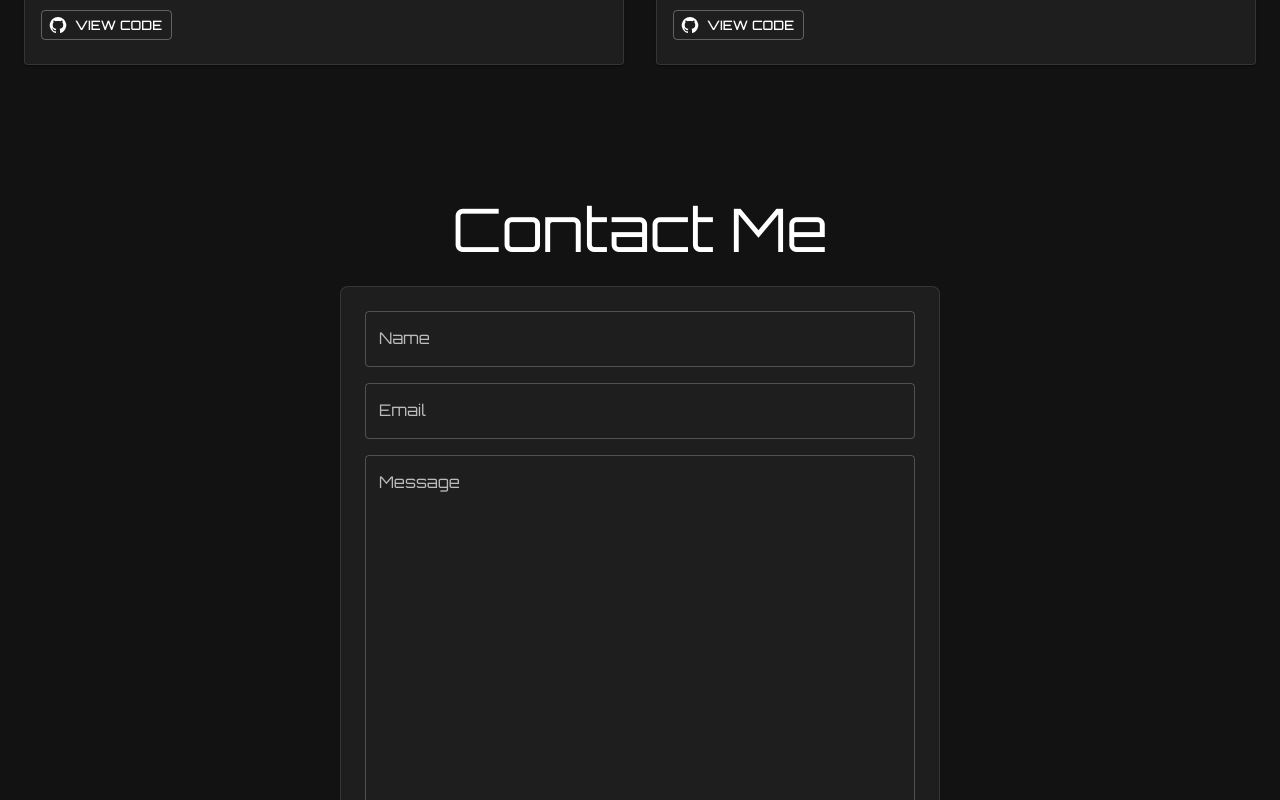
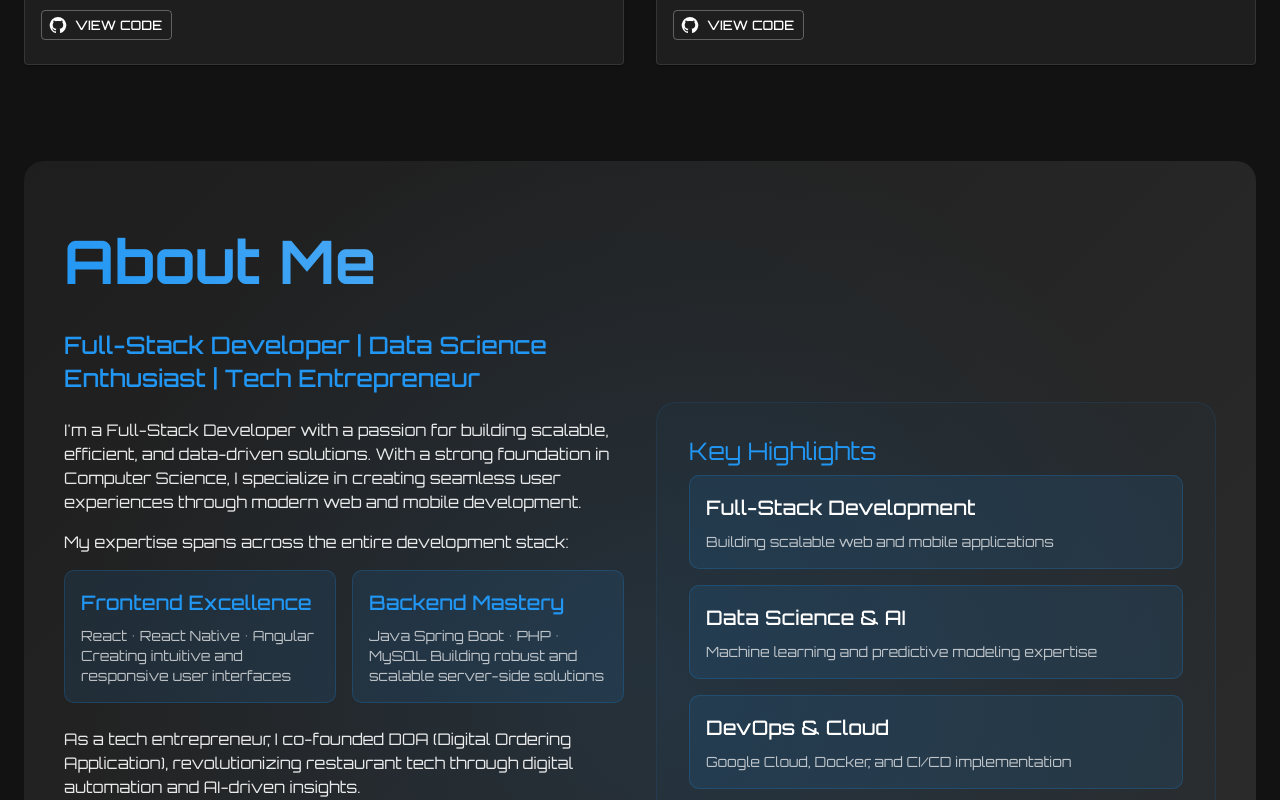
Before and after one commit to butrintbytyqi/portfolio, a React (Create React App) app: page / in a window 1280 px wide. Shown: the part 6680-7480 px from the top of the page. Built offline with nearby package versions, Linux system fonts and the light colour scheme; the HTML template or start-up script is replaced by a standard one.

Commit message:
Fixed ESLint warnings & updated dependencies

```diff
--- a/src/App.js
+++ b/src/App.js
@@ -105,10 +105,10 @@ function App() {
     }
   };
 
-  const [ref, inView] = useInView({
-    threshold: 0.3,
-    triggerOnce: true,
-  });
+  // const [ref, inView] = useInView({
+  //   threshold: 0.3,
+  //   triggerOnce: true,
+  // });
 
   const skills = [
     { name: "Frontend Development", level: 90 },
@@ -928,61 +928,6 @@ function App() {
           </Grid>
         </Box>
 
-        {/* Contact Form with Animation */}
-        <Box
-          id="contact"
-          sx={{ py: 8 }}
-        >
-          <Typography variant="h2" align="center" gutterBottom>
-            Contact Me
-          </Typography>
-          <Box
-            component="form"
-            onSubmit={handleContactSubmit}
-            sx={{
-              maxWidth: 600,
-              mx: 'auto',
-              p: 3,
-              background: '#1e1e1e',
-              borderRadius: 2,
-              border: '1px solid rgba(255, 255, 255, 0.1)'
-            }}
-          >
-            <TextField
-              fullWidth
-              label="Name"
-              value={contactForm.name}
-              onChange={(e) => setContactForm({ ...contactForm, name: e.target.value })}
-              sx={{ mb: 2 }}
-            />
-            <TextField
-              fullWidth
-              label="Email"
-              type="email"
-              value={contactForm.email}
-              onChange={(e) => setContactForm({ ...contactForm, email: e.target.value })}
-              sx={{ mb: 2 }}
-            />
-            <TextField
-              fullWidth
-              label="Message"
-              multiline
-              rows={4}
-              value={contactForm.message}
-              onChange={(e) => setContactForm({ ...contactForm, message: e.target.value })}
-              sx={{ mb: 3 }}
-            />
-            <Button
-              type="submit"
-              variant="contained"
-              fullWidth
-              sx={{ height: 48 }}
-            >
-              Send Message
-            </Button>
-          </Box>
-        </Box>
-
         {/* Project Dialog */}
         <Dialog
           open={!!selectedProject}
```
Also changed, not shown: 1 other file (tests, documents, lock files or other folders).
